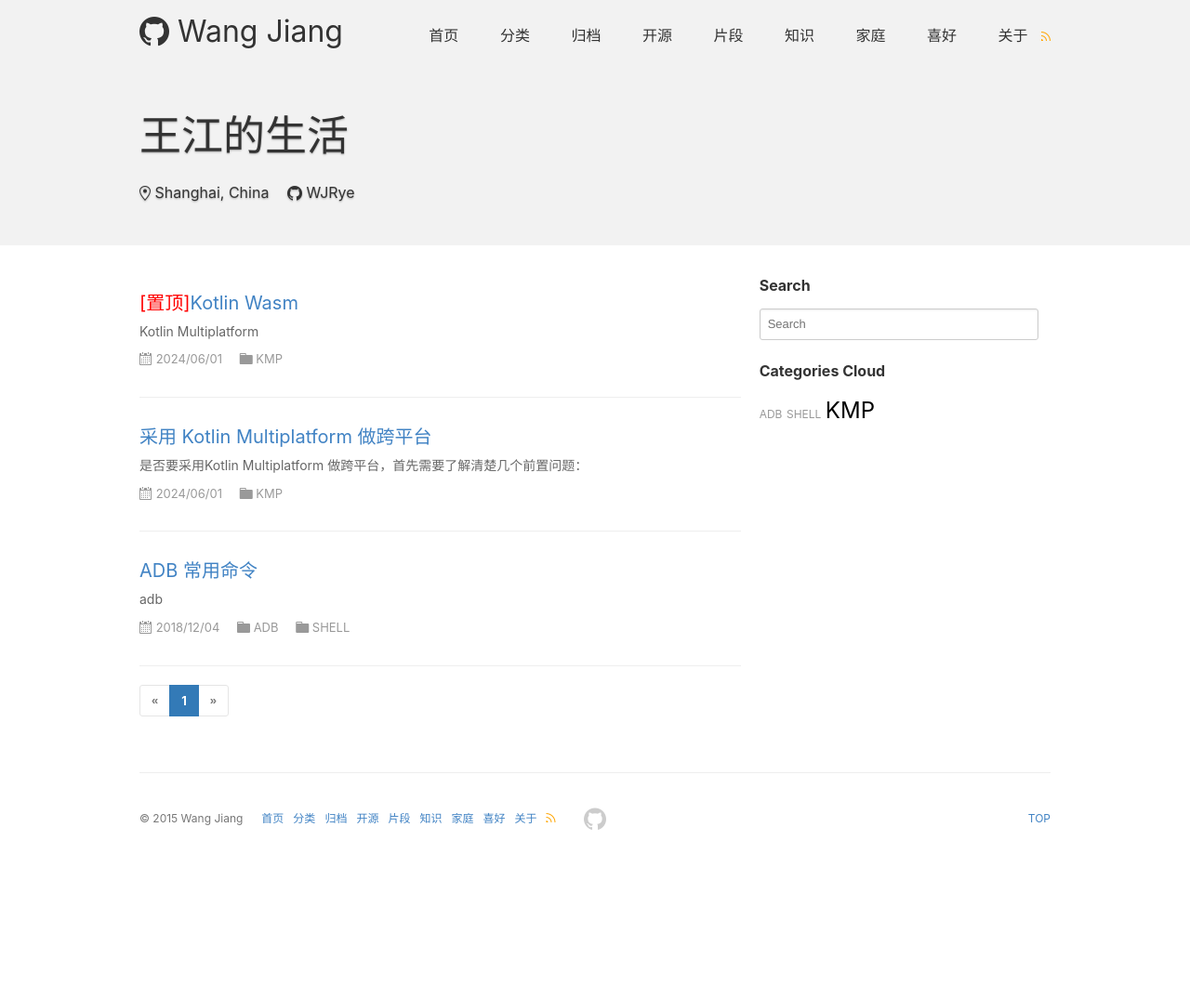
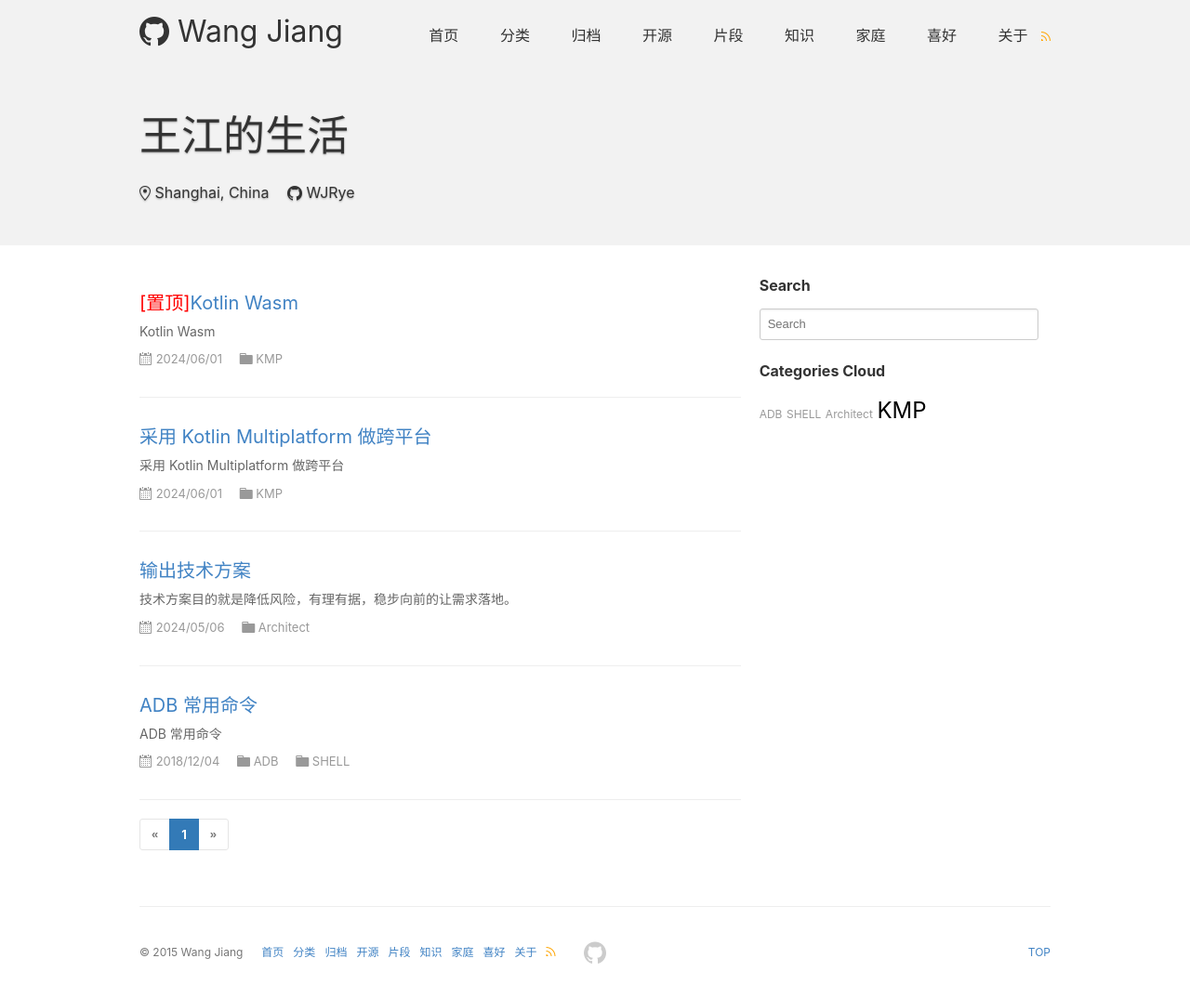
Before and after one commit to WJRye/wjrye.github.io, a Jekyll site: the page built from index.html, in a window 1280 px wide. Shown: the whole page at 93% size. Built offline with Jekyll 4.4.1, drawn with Linux system fonts in a browser that asks for light colours; the list of posts is cut into pages by our own code; a style sheet for code colours, icons or effects is not loaded; before the commit the page ends 930 px from its top, so only the background shows below that; some of the changed lines change nothing that is shown.

Commit message:
feat: add post before-write-code

```diff
--- /dev/null
+++ b/_posts/2024-05-06-Before-Write-Code.md
@@ -0,0 +1,389 @@
+---
+layout: post
+title: 输出技术方案
+categories: [Architect]
+description: 技术方案目的就是降低风险，有理有据，稳步向前的让需求落地。
+keywords: Architect
+mermaid: false
+sequence: false
+flow: false
+mathjax: false
+mindmap: false
+mindmap2: false
+---
+
+## 引言
+
+在日常开发中，软件迭代流程是：需求 &rarr; 编码  &rarr; 测试 &rarr; 灰度 &rarr; 上线。这在以前版本高速迭代的时候-一周发布一个版本，通常在需求评审后，就直接进入开发，在开发过程中会一边开发一边修正需求（如果遇到了一个靠谱产品就另说），开发起来特别不顺和难受，有时稍微一不注意，就要需求delay，这个delay的责任是产品该负还是研发该负？产品说已经过了需求评审阶段，此时，研发多半要背负需求delay的责任（充当冤大头）。虽然现在已经过了版本高速迭代的年代，需求没那么着急上线，但有时还是会出现需求dealy，或需求交付前回滚，除非是需求特大变更，否则研发还是要负责任（太难了）。
+
+现如今，无论是做产品需求，还是做技术需求，在需求阶段 &rarr; 编码阶段之间，添加了技术方案节点，以此来确保需求的交付。技术方案由研发输出，输出的对象有产品、研发、测试，当然还可以更多。所以，如何输出技术方案，如何编写技术方案文档，对于研发来说，变成了需求迭代中非常重要的一环。
+
+## 技术方案的目的是什么？
+
+技术方案，对于研发来说，主要做两件事：需求分析和架构设计（技术设计）。这是在编码之前的必要准备，准备是为了降低项目风险。如果能在需求分析或架构设计上就发现项目风险，那么远比在编码、测试、灰度、上线阶段发现项目风险所需要付出的代价小很多。
+
+> #### 修复缺陷的平均成本与引入缺陷的时间和检测到该缺陷的时间之间的关系
+>
+> 检测到缺陷的时间
+>
+>
+>
+>
+> | 引入缺陷的时 | 需求  | 架构  | 构建   | 系统测试 | 发布之后   |
+> | ------ | --- | --- | ---- | ---- | ------ |
+> | 需求     | 1   | 3   | 5-10 | 10   | 10-100 |
+> | 架构     | -   | 1   | 10   | 15   | 25-100 |
+> | 构建     | -   | -   | 1    | 10   | 10-25  |
+>
+> 例如，假设在创建架构的期间修复某个架构缺陷需要花1 000美元，那么在系统测试期间修复这一缺陷，将要花费 15 000美元。
+
+因此，技术方案的主要目的是：保证需求顺利进行，保证需求准时并高质量交付。
+
+但是，对于参与需求或项目角色的不同，想要从技术方案中得到东西也不同。
+
+### 对于研发
+
+技术方案对于研发来说，目的在于：
+
+1. 明确需求：充分理解需求，对需求一清二楚，包括深层处的需求细节，并从技术侧补全需求遗漏的点，最后研发和产品对需求理解一致
+2. 设计规划：记录技术架构或技术设计，包含整体架构，模块设计，接口定义，总体逻辑等，为编码时提供清晰的指导
+3. 风险管理：提前识别需求中可能遇到的风险和挑战，并提出相应的解决方案或缓解措施
+4. 质量保证：可以作为测试团队编写测试计划和测试用例的依据
+5. 整体把控：明确技术目标，明确依赖方（上游和下游），明确时间和人力成本，明确开发、测试、上线节奏
+
+总的来说，当研发做完技术方案后，对整个需求明了，能按照步骤有序推进并稳步上线。
+
+另外，如果这次需求开发人员临时变动，改由其他同事开发，那么技术方案对于其他同事来说能无缝接入，只看技术方案文档就知道这次需求该怎么做，并可以顺利完成。
+
+### 对于产品
+
+技术方案对于产品来说，目的在于：
+
+1. 满足产品目标：了解技术方案如何支持产品的短期和长期目标
+2. 满足用户需求：确认技术方案能够满足用户的需求和体验
+3. 功能实现：理解功能点的技术实现方式
+4. 核心技术限制：了解技术上的限制（上限和下限）对产品的影响
+5. 性能指标：了解功能的性能指标，如加载时间、响应时间等
+6. 扩展和维护：了解技术方案是否考虑了未来的扩展性和维护性
+7. 安全性：了解技术方案中如何保护用户数据和隐私
+8. 风险：识别技术实现过程中可能遇到的风险和挑战，以及解决方案
+9. 成本和资源：了解技术方案对资源的需求，包括开发、测试、部署和维护的成本
+10. 合规：了解技术方案是否符合相关法律法规和行业标准
+
+技术方案评审后，产品、研发、测试等对需求的理解是达成一致的，没有偏差。
+
+### 对于测试
+
+技术方案对于测试来说，目的在于：
+
+1. 需求理解：理解需求具体需要做什么
+2. 业务流程：理解需求业务流程和用户操作路径
+3. 安全性要求：了解需求的安全要求，如登录、授权、数据加密等
+4. 性能指标：了解性能测试的目标，如帧率、内存占用、耗时等
+5. 依赖服务：了解需求依赖的三方服务
+6. 配置和环境：了解不同环境（测试、预发、生产）的配置差异
+7. 影响面：了解需求完成后，需要进行的测试面
+
+技术实现对于测试来说，其实是黑盒，但是测试了解技术方案，能够明确需求整体流程，以及需求功能点如何达到产品标准。
+
+### 对于老板
+
+技术方案对于老板来说，主要是成本评估：时间和人力成本，质量保证：技术可行和考虑周全，资源分配：协调资源以完成需求。总的来说，这个需求根据这个技术方案，可以交给研发人员去执行了。
+
+### 对于其他
+
+对于其他人，能从技术方案文档了解整体技术思路，如果需要介入迭代，也能直接入手。
+
+### 小结
+
+综上，输出技术方案，要考虑到输出对象有产品、研发、测试、老板或其他人员，和他们达成一致或得到他们的认同后，技术方案才可以定稿。
+
+## 技术方案模版
+
+下面，将探讨关于技术方案中需要关心的事项，这些事项包含：
+
+- 需求分析
+
+  - 问题定义
+  - 需求背景
+  - 需求目标
+  - 需求清单（可选）
+
+- 相关文档
+
+- 设计目标
+
+- 技术方案
+
+  - 架构图（可选）
+  - 流程图（可选）
+  - 类图（可选）
+  - 时序图（可选）
+  - 伪代码（可选）
+
+- 外部依赖（可选）
+
+- 埋点设计（可选）
+
+- 开关
+
+- 负面影响面
+
+- 估时
+
+- 测试要点
+
+- 参考资料（可选）
+
+### 需求分析
+
+从研发角度，对需求进行剖解。
+
+#### 问题定义
+
+*需求需要解决什么问题？例举出问题列表*
+
+> #### 问题定义示例
+>
+> ##### 问题:
+>
+> 在当前的客户支持系统中，客户会遇到长长的等待时间、查询路由效率低下以及缺乏自助服务选项，导致客户沮丧和不满。
+>
+> ##### 问题陈述:
+>
+> 开发一个新的客户支持系统，该系统显著缩短等待时间，有效地将查询路由到适当的代理，并提供自助服务选项，以使客户能够独立解决问题。
+
+用正确的方式，解决正确的问题。而不是，用正确的方式，解决错误的问题。
+
+#### 需求背景
+
+*需求上下文和范围是什么？需求流程以及流程节点包含哪些？从开始输入到结束输出是什么？*
+
+#### 需求目标
+
+*需求目标是什么？业务需求，目标应该是曝光率、点击率、转换率等相关；技术需求，目标应该是可量化的的指标，如下载成功率，覆盖率等*
+
+#### 需求清单（可选）
+
+检查需求是否合格？如果不合格，就应该退回需求，等需求完善后，重新再开始。
+
+可根据需求本身，例举出需求核对表。下面是《代码大全2》提到的**需求核对表**：
+
+> #### 需求核对表
+>
+> ##### 针对功能需求
+>
+> * [ ] 是否详细定义了系统的全部输入，包括其来源、精度、取值范围、出现频率等？
+> * [ ] 是否详细定义了系统的全部输出，包括目的地、精度、取值范围、出现频率、格式等？
+> * [ ] 是否详细定义了所有输出格式（Web页面、报表，等等）？
+> * [ ] 是否详细定义了所有硬件及软件的外部接口？
+> * [ ] 是否详细定义了全部外部通信接口，包括握手协议、纠错协议、通信协议等？
+> * [ ] 是否列出了用户想要的全部事情？
+> * [ ] 是否详细定义了每个任务所用的数据，以及每个任务得到的数据？
+>
+> ##### 针对非功能需求（质量需求）
+>
+> * [ ] 是否为全部必要的操作，从用户的视角，详细描述了期望响应时间？
+> * [ ] 是否详细描述了其他和计时有关的考虑，例如处理时间、数据传输率、系统吞吐量？
+> * [ ] 是否定义了安全级别？
+> * [ ] 是否详细定义了可靠性，高扩软件失灵的后果、发生故障时需要保护的至关重要信息、错误检测与回复的策略等？
+> * [ ] 是否详细定义了机器内存和剩余磁盘空间的最小值？
+> * [ ] 是否详细定义了系统的可维护性，包括适应特定动能的变更、操作环境的变更、与其他软件的接口变更能力？
+> * [ ] 是否包含对“成功”的定义？“失败”的定义呢？
+>
+> ##### 需求的质量
+>
+> * [ ] 需求是用用户的语言书写的吗？用户也这么认为吗？
+>
+> * [ ] **每条需求都不与其他需求冲突吗**？
+>
+> * [ ] 是否详细定义了相互竞争的特性之间的权衡——例如，健壮性与正确性之间的权衡？
+>
+> * [ ] 是否避免在需求中规定设计（方案）？
+>
+> * [ ] 需求是否在详细程度上保持相当一致的水平？有些需求应该更详细地描述吗？有些需求应该更粗略地描述吗？
+>
+> * [ ] **需求是否足够清晰，即使转交给一个独立的小组去构建，他们也能理解吗？开发者也这么想吗？**
+>
+> * [ ] 每个条款都与待解决的问题及解决方案相关吗？能从每个条款上溯到它在问题域中对应的根源吗？
+>
+> * [ ] 是否每条需求都是可测试的？是否可能进行独立的测试，以检验满不满足各项需求？
+>
+> * [ ] 是否详细描述了所有可能的对需求的改动，包括各项改动的可能性？
+>
+>   ##### 需求的完备性
+>
+> * [ ] 对于在开始开发之前无法获得的信息，是否详细描述了信息不完全的区域？
+>
+> * [ ] 需求的完备度是否能达到这种程度：如果产品满足所有需求，那么它就是可接受的？
+>
+> * [ ] **你对全部需求都感到很舒服吗？你是否已经去掉了那些不可能实现的需求——那些只是为了安抚客户和老板的东西？**
+
+### 相关文档
+
+*列出相关文档：*
+
+- *需求文档链接*
+- *服务端技术文档（可选）*
+- *前端技术文档（可选）*
+- *依赖SDK技术文档（可选）*
+
+### 设计目标
+
+*明确此方案将要实现的目标。如：*
+
+- *研发角度：新增或修复或优化哪些功能，这些功能的性能指标有哪些：帧率、内存占用、响应时间、下载和上传耗时，并发或串行执行，跨平台提效等*
+- *产品角度：pv，uv，点击率，转换率等*
+- *Owner角度：上线计划，迭代节奏，里程碑等*
+
+明确要实现的目标，方便评估出该需求的**ROI：投资回报率**。
+
+### 技术方案
+
+*描述技术方案的总体思路和关键技术细节，可以用架构图、流程图、类图、时序图、伪代码等表示，总之，能让人快速对此技术方案了解*
+
+#### 架构图（可选）
+
+*复杂需求或项目需要提供架构图，画架构可以是使用工具：[processon](https://www.processon.com/)、[drawio](https://www.drawio.com/)、[plantuml](https://plantuml.com/zh/)、[staruml](https://staruml.io/)等*
+
+在架构设计时，应该考虑哪些方面，可以参考《代码大全2》：
+
+> 架构指的是适用于整个系统范围的设计约束
+>
+> 架构的重要组成部分包含：
+>
+> * 程序组织：定义好模块（构造块，可以是单个类，也可以是许多类组成的一个子系统）
+> * 主要的类：定义类的责任，如何与其他类交互，类的继承、包含关系，对象持久化等
+> * 数据设计：定义所用到的数据模型，存储方式：文件，数据库等
+> * 业务规则：描述依赖的特定业务规则
+> * 用户界面设计：明确UI/UE
+> * 资源管理：线程、内存、文件等管理
+> * 安全性：保护用户秘密数据，使用数据加密，权限设置等提高安全性
+> * 性能：制定性能目标，帧率、Crash率、ANR率、OOM率，耗时等
+> * 可伸缩性：是否满足未来的需求
+> * 互用性：与其他程序共享数据或资源。如一个公司多app，共享登录
+> * 国际化/本地化：支持多语言，支持网络，支持设备硬件条件等
+> * 输入输出：模块、接口、方法输入输出
+> * 错误处理：检测错误，从错误中恢复，如何传播错误，错误处理约定，错误处理机制等
+> * 容错性：从错误中恢复或不能恢复
+> * 架构的可行性：在当前环境（项目环境，用户环境，有限资源等）下如何实施。在任何方面都是可行
+> * 过度工程：按需设计，不过度设计
+> * 关于“买”还是“造”的决策：使用现成的还是自己创造
+> * 关于复用的决策：说明符合复用的目标
+> * 变更策略：说明可预见的变更，以及这些变更的应对策略
+
+架构需要说明，为什么这么做？为什么不那样做？不是向来就这么做。
+
+架构设计完，如何评估该架构是否能满足需求？与上面《需求核对表》一样，这里也有一份**架构核对表**：
+
+> #### 架构核对表
+>
+> ##### 针对各架构主题
+>
+> - [ ] 程序的整体组织结构是否清晰？是否包含一个良好的架构全局观（及其理由）？
+> - [ ] 是否明确定义了主要的构造块/模块（包括每个构造块的职责范围及与其他构造块的接口）？
+> - [ ] 是否明显涵盖了“需求”中列出的所有功能（每个功能对应的构造块不太多也不太少）？
+> - [ ] 是否描述并论证了那些最关键的类？
+> - [ ] 是否描述并论证了数据设计？
+> - [ ] 是否详细定义了数据库的组织结构和内容？
+> - [ ] 是否指出了所有关键的业务规则，并描述其对系统的影响？
+> - [ ] 是否描述了用户界面设计的策略？
+> - [ ] 是否将用户界面模块化，使界面的变更不会影响程序其余部分？
+> - [ ] 是否描述并论证了处理I/O的策略？
+> - [ ] 是否估算了稀缺资源（如线程、数据库连接、句柄、网络带宽等）的使用量，是否描述并论证了资源管理的策略？
+> - [ ] 是否描述了架构的安全需求？
+> - [ ] 架构是否为每个类、每个子系统、或每个功能域(functionalit area)提出空间与时间预算？
+> - [ ] 架构是否描述了如何达到可伸缩性？
+> - [ ] 架构是否关注互操作性？
+> - [ ] 是否描述了国际化/本地化的策略？
+> - [ ] 是否提供了一套内聚的错误处理策略？
+> - [ ] 是否规定了容错的办法（如果需要）？
+> - [ ] 是否证实了系统各个部分的技术可行性？
+> - [ ] 是否详细描述了过度工程(overengineering)的方法？
+> - [ ] 是否包含了必要的“买 vs. 造“的决策？
+> - [ ] 架构是否描述了如何加工被复用的代码，使之符合其他架构目标？
+> - [ ] 是否将架构设计得能够适应很可能出现的变更？
+>
+>   ##### 架构的总体质量
+> - [ ] 架构是否解决了全部需求？
+> - [ ] 有没有哪个部分是“过度架构/overarchitected“或”欠架构/underarchiected“？
+> - [ ] 整个架构是否在概念上协调一致？
+> - [ ] 顶层设计是否独立于用作实现它的机器和语言？
+> - [ ] 是否说明了所有主要的决策动机？
+> - [ ] 你，作为一名实现该系统的程序员，是否对这个架构感觉良好？
+
+#### 流程图（可选）
+
+*如果需求中涉及较复杂逻辑，那么需要提供流程图来描述逻辑，关键流程及节点*
+
+可以使用[processon](https://www.processon.com/)画流程图。
+
+#### 类图（可选）
+
+*如果需求中涉及需要组织成一个模块来开发，那么需要提供类图描述逻辑*
+
+可以使用[staruml](https://staruml.io/)画类图。
+
+#### 时序图（可选）
+
+*如果需求中涉及与服务端、前端、其它服务模块交互通信，需要提供时序图。*
+
+#### 伪代码（可选）
+
+*对于核心功能，关键算法，程序交互等可以使用伪代码描述逻辑*
+
+伪代码主要帮助理清逻辑（抽象到具体），第一步、第二步、第三步、第x步应该是怎样的。
+
+### 外部依赖（可选）
+
+*新增或升级三方模块或SDK依赖，需要对依赖项进行描述。比如：依赖项功能点，性能报告（Crash率，OOM等），安全性（用户数据会不会泄漏，有没有隐私权限设置）等*
+
+### 埋点设计（可选）
+
+*涉及数据回收，需要说明相关埋点信息*
+
+### 开关
+
+*对于不能完全掌控的场景，如*
+
+1. *修改影响多个业务方*
+2. *横跨多个版本迭代的需求，第一次上线*
+3. *重构代码*
+4. *在不熟悉的业务中新增 Feature*
+5. *产品或数据分析或老板关心的业务更改*
+
+*在这些场景下，需要添加开关。开关包含**灰度，监控，应急开关***：
+
+- *灰度：1%，5%，10%，15%等依次放量*
+- *监控：监控是否健康*
+- *应急：止损开关*
+
+  ### 负面影响面
+
+***说明可能带来的负面影响，也就是是否导致劣化**。负面影响面类别可以是*：
+
+- *业务影响，如：降低转换率，增加耗时等*
+- *性能影响：帧率降低，可能会OOM等*
+- *包体积影响：增加包体积*
+- *流量影响：费流量*
+- *内存影响：耗内存*
+- *电量影响；耗电*
+
+### 估时
+
+*对该需求进行开发时间估时（单位：人/天），以及明确提测节点，上线节点*
+
+### 测试要点
+
+*描述出测试要点及影响范围，给出具体场景，如*：
+
+- *修改点：更改了上传文件的压缩方式*
+- *影响面：对图片（png,jpg,gif格式），音频（m4a），视频（mp4）不同类型和大小的文件，在上传完后是否完整，上传时间是否缩短*
+
+### 参考资料（可选）
+
+*列出参考资料链接*
+
+## 总结
+
+为了让需求顺利进行，准时保质保量交付，在需求 &rarr; 编码之间添加技术方案节点，技术方案主要做需求分析和架构设计（或技术分析）。在做完技术方案后，应该对该需求是什么，以及如何完成该需求有清晰的认识，并且接下来就能根据技术方案推进需求上线。总之，技术方案目的就是降低风险，有理有据，稳步向前的让需求落地。
--- a/index.html
+++ b/index.html
@@ -103,7 +103,7 @@ comments: false
                   <a href="{{ site.url }}{{ post.url }}"><span class="top-most-flag">[置顶]</span>{{ post.title }}</a>
                 </h3>
                 <p class="repo-list-description">
-                {{ post.excerpt | strip_html | strip }}
+                {{ post.description }}
                 </p>
                 <p class="repo-list-meta">
                 <span class="meta-info">
@@ -128,7 +128,7 @@ comments: false
                   <a href="{{ site.url }}{{ post.url }}">{{ post.title }}</a>
                 </h3>
                 <p class="repo-list-description">
-                {{ post.excerpt | strip_html | strip }}
+                {{ post.description }}
                 </p>
                 <p class="repo-list-meta">
                 <span class="meta-info">
```
